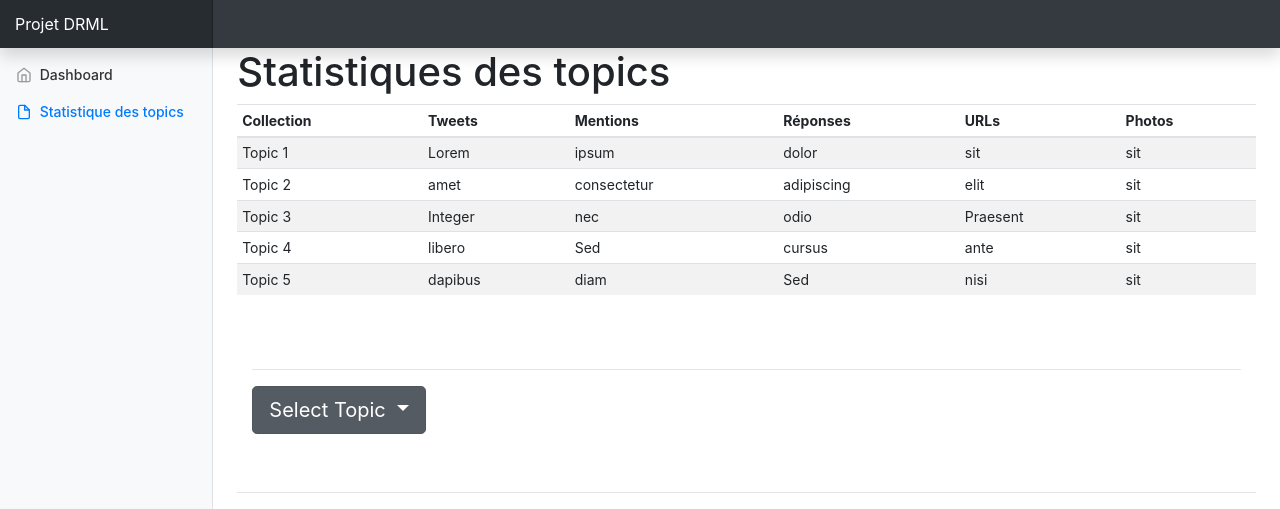
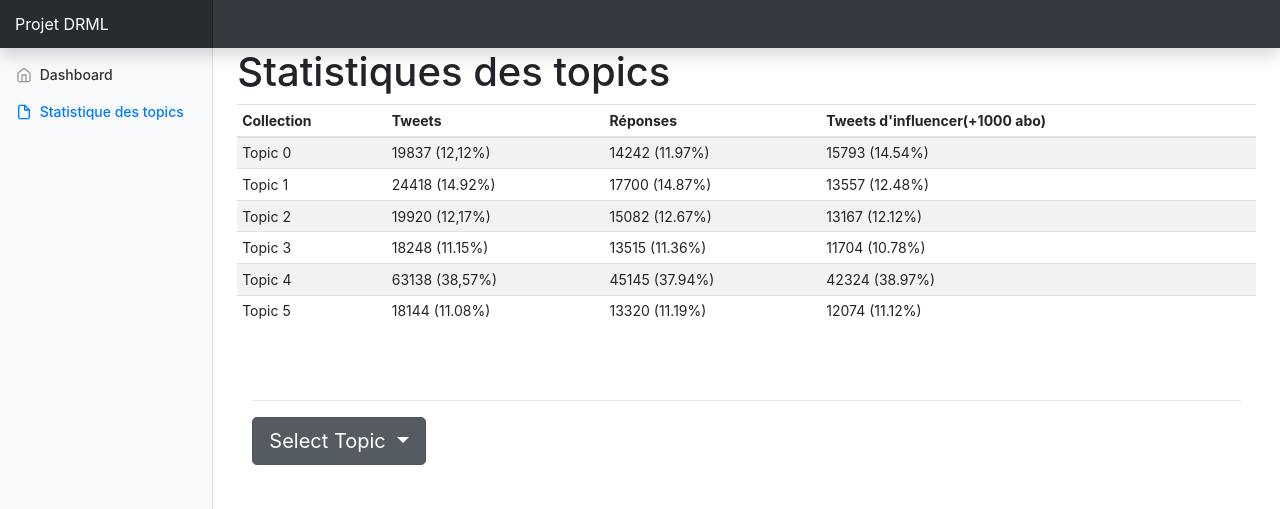
Before and after one commit to masterdcups/ProjetDRML, a Flask app: page /topicsStats in a window 1280 px wide. Shown: the top 509 px of the page. Run offline with Flask 2, Linux system fonts and the light colour scheme; some libraries are stand-ins or nearby versions.

Commit message:
topic stats tab

```diff
--- a/web/templates/topicsStats.html
+++ b/web/templates/topicsStats.html
@@ -88,52 +88,46 @@
             <tr>
               <th>Collection</th>
               <th>Tweets</th>
-              <th>Mentions</th>
               <th>Réponses</th>
-              <th>URLs</th>
-              <th>Photos</th>
+              <th>Tweets d'influencer(+1000 abo)</th>
             </tr>
           </thead>
           <tbody>
             <tr>
+              <td>Topic 0</td>
+              <td>19837 (12,12%)</td>
+              <td>14242 (11.97%)</td>
+              <td>15793 (14.54%)</td>
+            </tr>
+            <tr>
               <td>Topic 1</td>
-              <td>Lorem</td>
-              <td>ipsum</td>
-              <td>dolor</td>
-              <td>sit</td>
-              <td>sit</td>
+              <td>24418 (14.92%)</td>
+              <td>17700 (14.87%)</td>
+              <td>13557 (12.48%)</td>
             </tr>
             <tr>
               <td>Topic 2</td>
-              <td>amet</td>
-              <td>consectetur</td>
-              <td>adipiscing</td>
-              <td>elit</td>
-              <td>sit</td>
+              <td>19920 (12,17%)</td>
+              <td>15082 (12.67%)</td>
+              <td>13167 (12.12%)</td>
             </tr>
             <tr>
               <td>Topic 3</td>
-              <td>Integer</td>
-              <td>nec</td>
-              <td>odio</td>
-              <td>Praesent</td>
-              <td>sit</td>
+              <td>18248 (11.15%)</td>
+              <td>13515 (11.36%)</td>
+              <td>11704 (10.78%)</td>
             </tr>
             <tr>
               <td>Topic 4</td>
-              <td>libero</td>
-              <td>Sed</td>
-              <td>cursus</td>
-              <td>ante</td>
-              <td>sit</td>
+              <td>63138 (38,57%)</td>
+              <td>45145 (37.94%)</td>
+              <td>42324 (38.97%)</td>
             </tr>
             <tr>
               <td>Topic 5</td>
-              <td>dapibus</td>
-              <td>diam</td>
-              <td>Sed</td>
-              <td>nisi</td>
-              <td>sit</td>
+              <td>18144 (11.08%)</td>
+              <td>13320 (11.19%)</td>
+              <td>12074 (11.12%)</td>
             </tr>
           </tbody>
         </table>
```
Also changed, not shown: scripts/corpus_generation/corpusCreation.py (+4 -3 lines), 2 other files.
